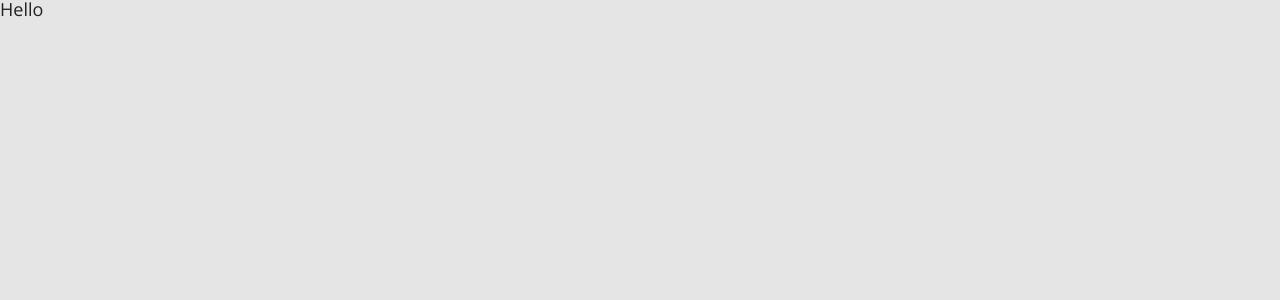
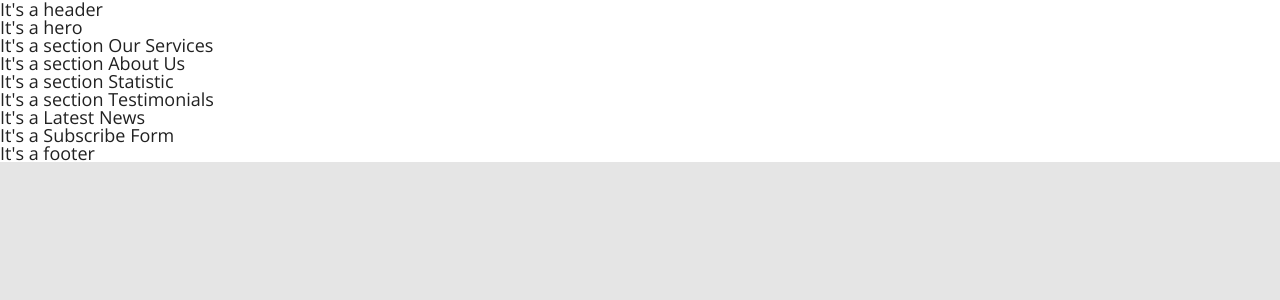
Before and after one commit to stashakasha/Hometask-3, a React (Create React App) app in the folder decbase/: page / in a window 1280 px wide. Shown: the top 300 px of the page. Built offline with nearby package versions, Linux system fonts and the light colour scheme.

Commit message:
add structure of project

```diff
--- a/decbase/src/App.js
+++ b/decbase/src/App.js
@@ -1,9 +1,20 @@
 import './assets/scss/style.scss';
+
+import { Header, Hero, Services, About, Stats, Testimonials, News, Subscribe, Footer } from './components'
+
 
 function App() {
   return (
-    <div>
-      <h1>Hello</h1>
+    <div className='wrapper'>
+      <Header />
+      <Hero />
+      <Services />
+      <About />
+      <Stats />
+      <Testimonials />
+      <News />
+      <Subscribe />
+      <Footer />
     </div>
   );
 }
--- /dev/null
+++ b/decbase/src/components.js
@@ -0,0 +1,9 @@
+export { default as Header } from './components/Header';
+export { default as Hero } from './components/Hero';
+export { default as Services } from './components/Services';
+export { default as About } from './components/About';
+export { default as Stats } from './components/Stats';
+export { default as Testimonials } from './components/Testimonials';
+export { default as News } from './components/News';
+export { default as Subscribe } from './components/Subscribe';
+export { default as Footer } from './components/Footer';
--- /dev/null
+++ b/decbase/src/components/About.js
@@ -0,0 +1,11 @@
+import React from "react";
+
+const About = () => {
+    return(
+        <div>
+            <h1>It's a section About Us</h1>
+        </div>
+    );
+}
+
+export default About;
--- /dev/null
+++ b/decbase/src/components/Footer.js
@@ -0,0 +1,9 @@
+import React from "react";
+
+const Footer = () => {
+    return(
+        <h1>It's a footer</h1>
+    );
+}
+
+export default Footer;
--- /dev/null
+++ b/decbase/src/components/Header.js
@@ -0,0 +1,11 @@
+import React from "react";
+
+const Header = () => {
+    return(
+        <div>
+            <h1>It's a header</h1>
+        </div>
+    );
+}
+
+export default Header;
--- /dev/null
+++ b/decbase/src/components/Hero.js
@@ -0,0 +1,11 @@
+import React from "react";
+
+const Hero = () => {
+    return(
+        <div>
+            <h1>It's a hero</h1>
+        </div>
+    );
+}
+
+export default Hero;
--- /dev/null
+++ b/decbase/src/components/News.js
@@ -0,0 +1,11 @@
+import React from "react";
+
+const News = () => {
+    return(
+        <div>
+            <h1>It's a Latest News</h1>
+        </div>
+    );
+}
+
+export default News;
--- /dev/null
+++ b/decbase/src/components/Services.js
@@ -0,0 +1,11 @@
+import React from "react";
+
+const Services = () => {
+    return(
+        <div>
+            <h1>It's a section Our Services</h1>
+        </div>
+    );
+}
+
+export default Services;
--- /dev/null
+++ b/decbase/src/components/Stats.js
@@ -0,0 +1,11 @@
+import React from "react";
+
+const Stats = () => {
+    return(
+        <div>
+            <h1>It's a section Statistic</h1>
+        </div>
+    );
+}
+
+export default Stats;
--- /dev/null
+++ b/decbase/src/components/Subscribe.js
@@ -0,0 +1,11 @@
+import React from "react";
+
+const Subscribe = () => {
+    return(
+        <div>
+            <h1>It's a Subscribe Form</h1>
+        </div>
+    );
+}
+
+export default Subscribe;
--- /dev/null
+++ b/decbase/src/components/Testimonials.js
@@ -0,0 +1,11 @@
+import React from "react";
+
+const Testimonials = () => {
+    return(
+        <div>
+            <h1>It's a section Testimonials</h1>
+        </div>
+    );
+}
+
+export default Testimonials;
```
